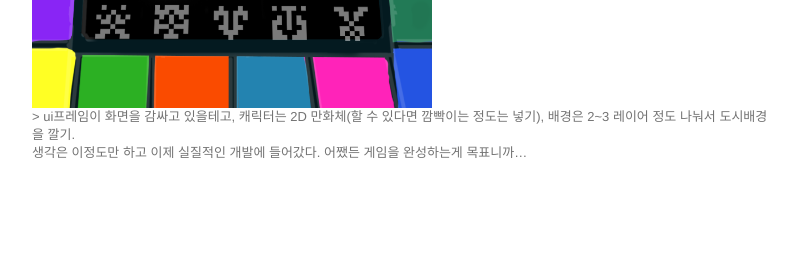
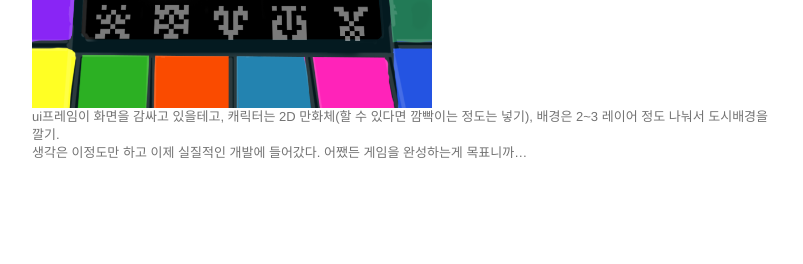
Before and after one commit to ukeeong/ukeeong.github.io, a Jekyll site: the page built from _posts/2018-12-09-기획과시작.markdown, in a window 1280 px wide. Shown: the part 2054-2318 px from the top of the page, without its empty margins (238-1041 px from the left). Built offline with Jekyll 4.4.1, drawn with Linux system fonts in a browser that asks for light colours; comment, search, counter and statistics services are not loaded.

Commit message:
Update 2018-12-09-기획과시작.markdown

```diff
--- a/_posts/2018-12-09-기획과시작.markdown
+++ b/_posts/2018-12-09-기획과시작.markdown
@@ -34,7 +34,7 @@ categories: DrugStore
 이미 시나리오에 미래, 암울한 분위기 등이 정해져있어서 그래픽 컨셉은 사이버 펑크로 가기로 했다.<br>
 <br>
 <img width="400px" align="center" src="/images/post_attach/project000/레이아웃 스타일.png">
-<br>>
+<br>
 ui프레임이 화면을 감싸고 있을테고, 캐릭터는 2D 만화체(할 수 있다면 깜빡이는 정도는 넣기), 배경은 2~3 레이어 정도 나눠서 도시배경을 깔기.<br>
 생각은 이정도만 하고 이제 실질적인 개발에 들어갔다. 어쨌든 게임을 완성하는게 목표니까...<br>
 <br>
```
